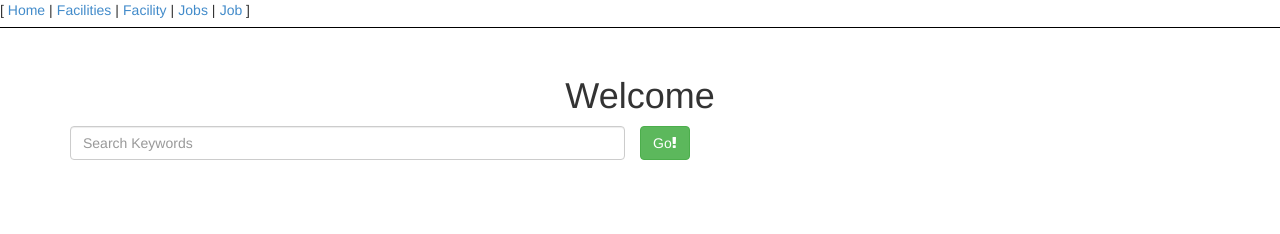
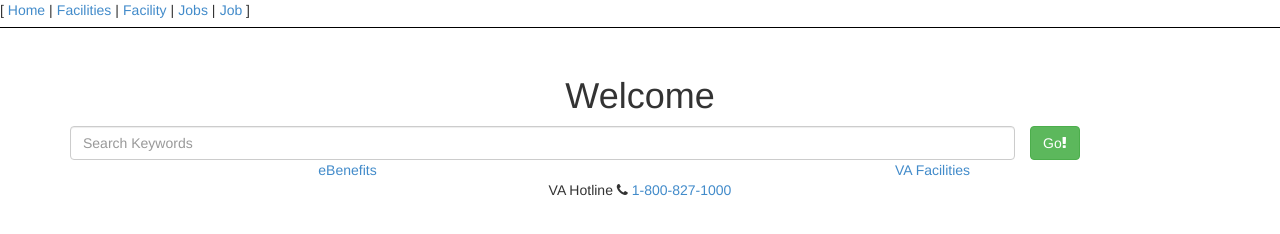
Before and after one commit to lakario/HackForLA, a website: page app/index.html at #/home in a window 1280 px wide. Drawn offline with Linux system fonts and the light colour scheme.

Commit message:
Added bootstrap

```diff
--- a/app/partials/home.html
+++ b/app/partials/home.html
@@ -1,7 +1,22 @@
 <h1 class="text-center">Welcome</h1>
 <div class="search row">
-    <div class="col-xs-6">
+    <div class="col-xs-10">
         <input type="search" class="form-control" placeholder="Search Keywords">
     </div>
-    <button type="button" class="btn btn-success">Go<i class="fa fa-exclamation"></i></button>
+    <button type="button" class="btn btn-success text-left">Go<i class="fa fa-exclamation"></i></button>
 </div>
+<div class="row">
+    <a href="https://www.ebenefits.va.gov">
+        <div class="col-xs-6 text-center">
+            eBenefits
+        </div>
+    </a>
+    <a href="#/facilities">
+        <div class="col-xs-6 text-center">
+            VA Facilities
+        </div>
+    </a>
+</div>
+<div class="row text-center">
+    VA Hotline <i class="fa fa-phone"></i> <a href="tel://1-800-827-1000">1-800-827-1000</a>
+</div>
```
